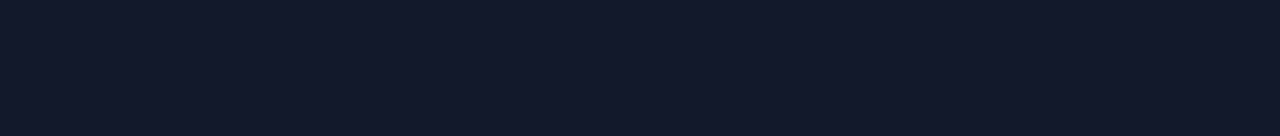
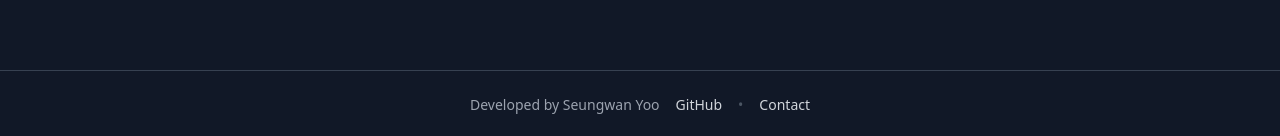
Before and after one commit to corosseum/corosseum-web, a React (Vite) app: page /hall-of-fame in a window 1280 px wide. Shown: the part 661-797 px from the top of the page. Built offline with nearby package versions, Linux system fonts and the light colour scheme; no server answers.

Commit message:
feat: footer 추가

```diff
--- a/src/App.tsx
+++ b/src/App.tsx
@@ -7,6 +7,7 @@
 import Leaderboard from './pages/Leaderboard'
 import HallOfFame from './pages/HallOfFame'
 import Header from './components/Header'
+import Footer from './components/Footer'
 
 function App() {
   const { isLoading } = useAuth()
@@ -21,8 +22,9 @@
 
   return (
     <BrowserRouter>
-      <div className="min-h-screen bg-gray-900">
+      <div className="min-h-screen bg-gray-900 flex flex-col">
         <Header />
+        <main className="flex-1">
           <Routes>
             <Route path="/" element={<Arena />} />
             <Route path="/gallery" element={<Gallery />} />
@@ -30,6 +32,8 @@
             <Route path="/leaderboard" element={<Leaderboard />} />
             <Route path="/hall-of-fame" element={<HallOfFame />} />
           </Routes>
+        </main>
+        <Footer />
         <Toaster position="top-right" theme="dark" />
       </div>
     </BrowserRouter>
--- /dev/null
+++ b/src/components/Footer.tsx
@@ -0,0 +1,28 @@
+export default function Footer() {
+  return (
+    <footer className="border-t border-gray-700 mt-auto">
+      <div className="container mx-auto px-4 py-6">
+        <div className="flex flex-col sm:flex-row items-center justify-center gap-4 text-sm text-gray-400">
+          <span>Developed by Seungwan Yoo</span>
+          <div className="flex items-center gap-4">
+            <a
+              href="https://github.com/ysw789"
+              target="_blank"
+              rel="noopener noreferrer"
+              className="text-gray-300 hover:text-white transition-colors"
+            >
+              GitHub
+            </a>
+            <span className="text-gray-600">•</span>
+            <a
+              href="mailto:ysw99@kakao.com"
+              className="text-gray-300 hover:text-white transition-colors"
+            >
+              Contact
+            </a>
+          </div>
+        </div>
+      </div>
+    </footer>
+  )
+}
```
Lines whose indentation alone changed are shown as unchanged.
